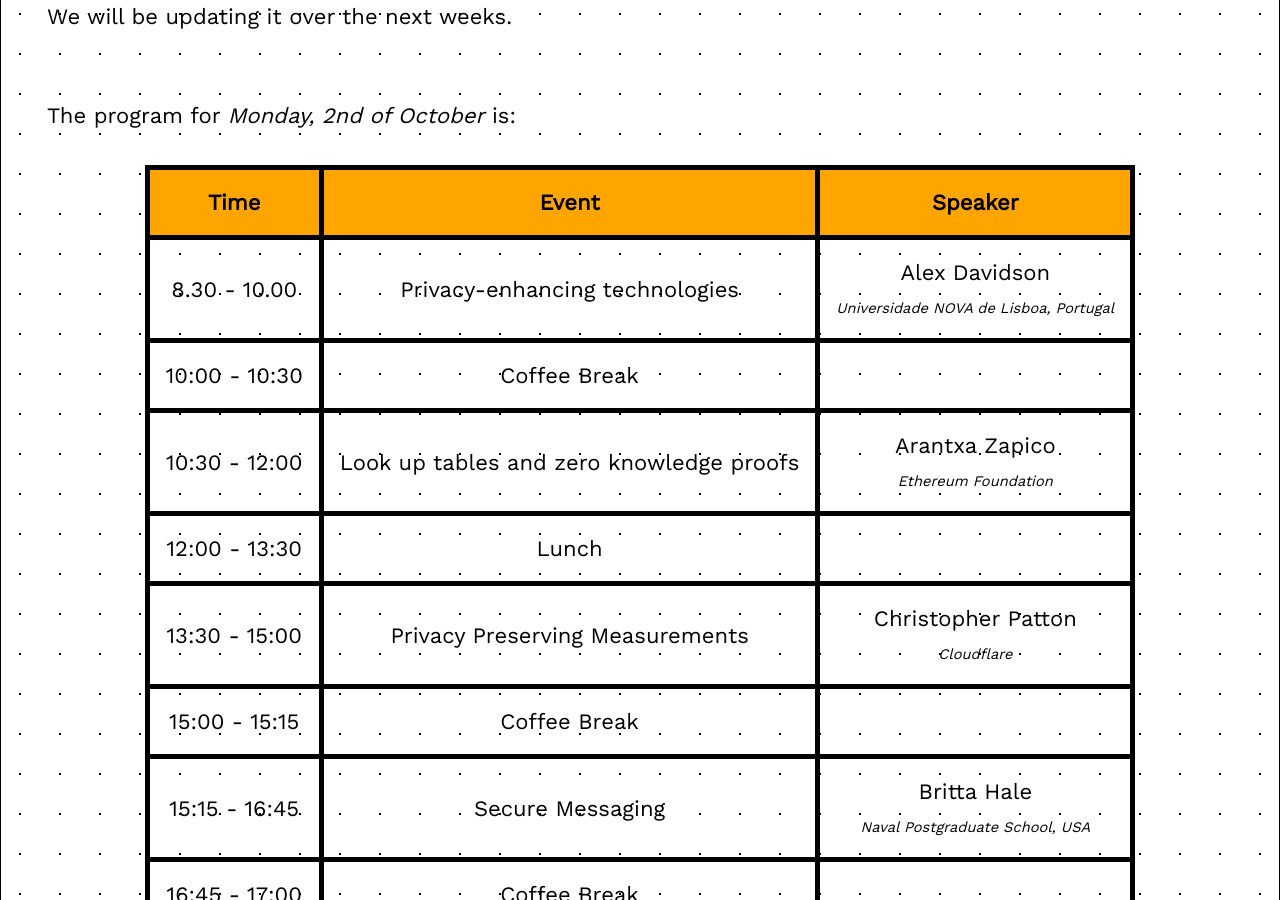
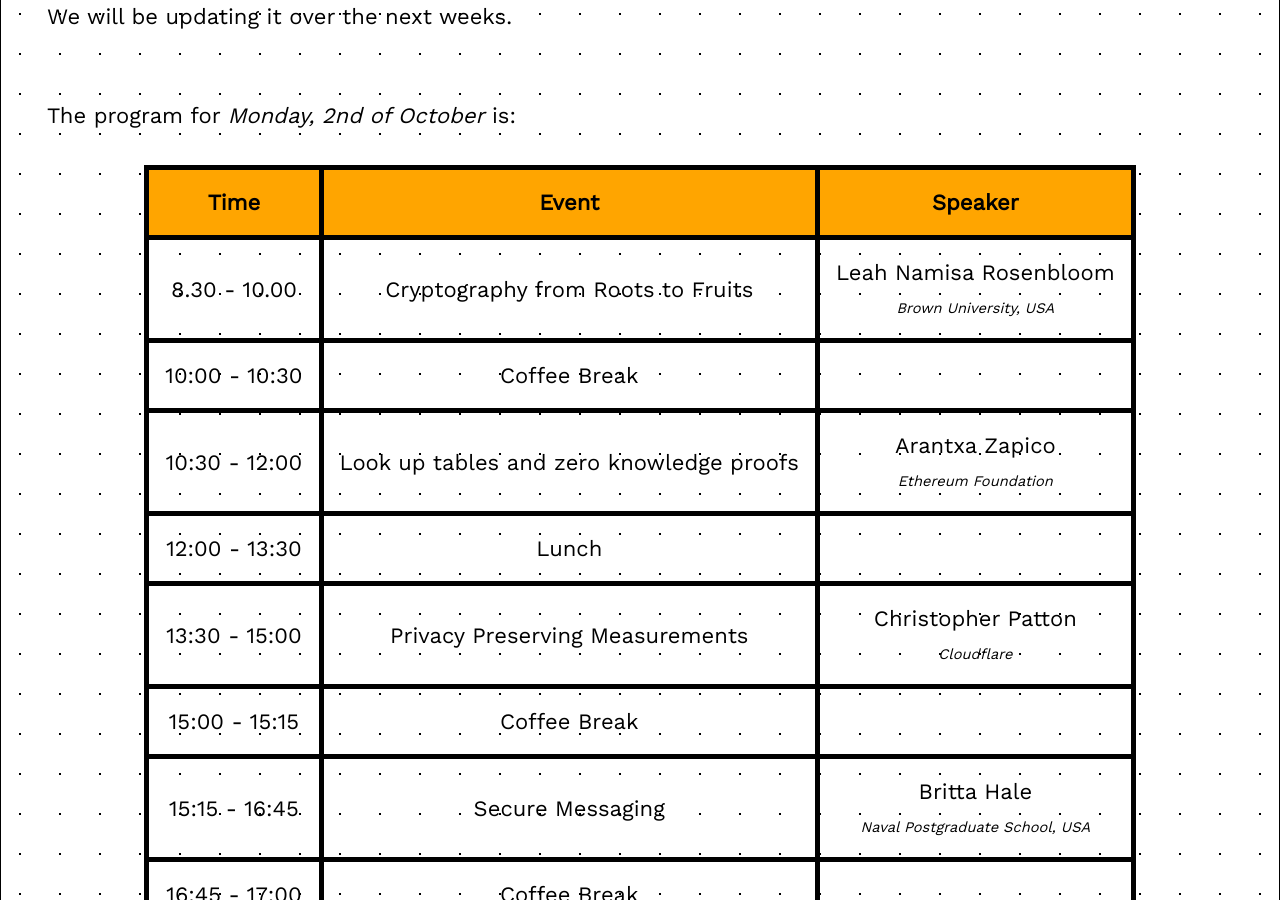
Before and after one commit to claucece/ascrypto, a Jekyll site: the page built from 2023.html, in a window 1280 px wide and 900 px high, scrolled down 806 px. Built offline with Jekyll 4.4.1, drawn with Linux system fonts in a browser that asks for light colours; some of the changed text lies outside the part shown.

Commit message:
Swapping speakers!

```diff
--- a/2023.html
+++ b/2023.html
@@ -41,9 +41,9 @@ tags: menu
     </tr>
     <tr>
         <td>8.30 - 10.00</td>
-        <td>Privacy-enhancing technologies</td>
-        <td>Alex Davidson<br>
-            <i id="small">Universidade NOVA de Lisboa, Portugal</i>
+        <td>Cryptography from Roots to Fruits </td>
+        <td>Leah Namisa Rosenbloom<br>
+            <i id="small">Brown University, USA</i>
 				</td>
     </tr>
     <tr>
```
Also changed, not shown: other parts of 2023.html (+3 -3 lines).
